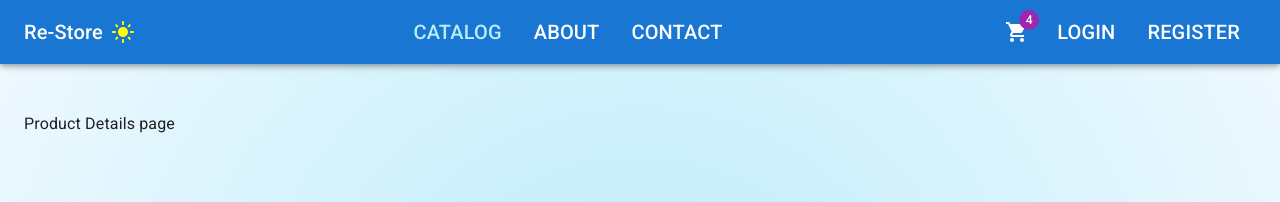
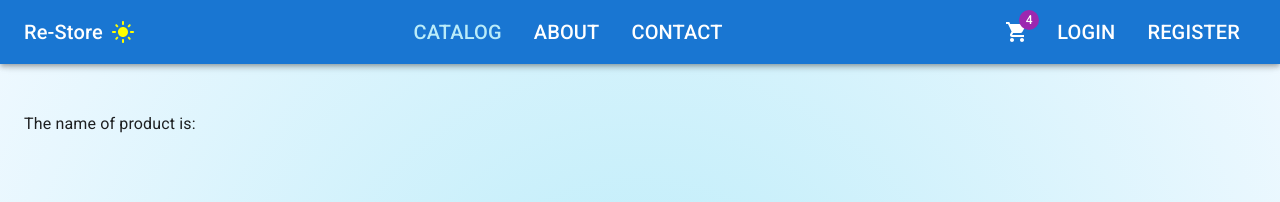
Before and after one commit to DenWonder/pet_project_e_commerce_store, a React (Vite) app in the folder client/: page /catalog/1 in a window 1280 px wide. Shown: the top 202 px of the page. Built offline with nearby package versions, Linux system fonts and the light colour scheme; no server answers.

Commit message:
Fetching an individual product from the API

```diff
--- a/client/src/features/catalog/ProductCard.tsx
+++ b/client/src/features/catalog/ProductCard.tsx
@@ -1,5 +1,6 @@
 import type {Product} from "../../app/models/product.ts";
 import {Button, Card, CardActions, CardContent, CardMedia, Typography} from "@mui/material";
+import {Link} from "react-router-dom";
 
 type Props = {
     product: Product;
@@ -39,7 +40,7 @@
             sx={{justifyContent: "space-between"}}
             >
                 <Button>Add to card</Button>
-                <Button>View</Button>
+                <Button component={Link} to={`/catalog/${product.id}`}>View</Button>
             </CardActions>
         </Card>
     )
--- a/client/src/features/catalog/ProductDetails.tsx
+++ b/client/src/features/catalog/ProductDetails.tsx
@@ -1,5 +1,19 @@
+import {useParams} from "react-router-dom";
+import {useEffect, useState} from "react";
+import type {Product} from "../../app/models/product.ts";
+
 export default function ProductDetails() {
+    const {id} = useParams();
+    const [product, setProduct] = useState<Product | null>(null);
+
+    useEffect(() => {
+        fetch(`https://localhost:5001/api/products/${id}`)
+            .then(res => res.json())
+            .then(data => setProduct(data))
+            .catch(err => console.log(err));
+    }, [id]);
+
     return (
-        <div>Product Details page</div>
+        <div>The name of product is: {product?.name}</div>
     )
 }
```
